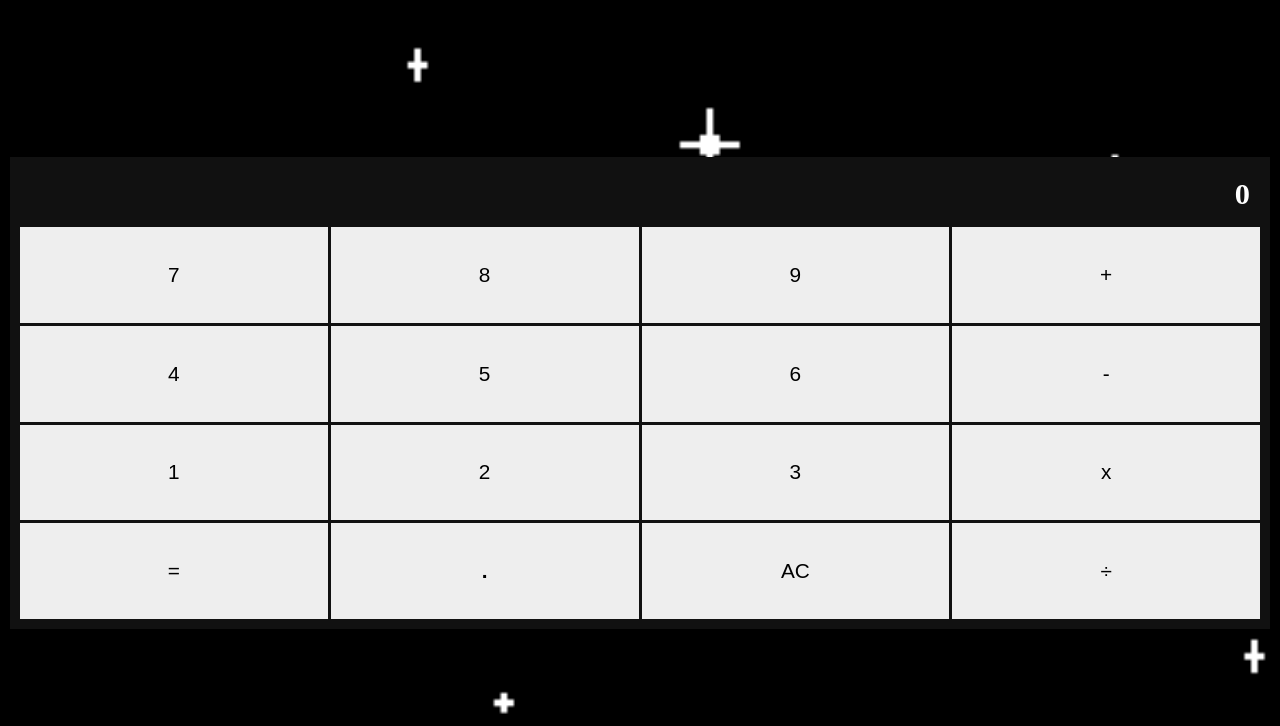
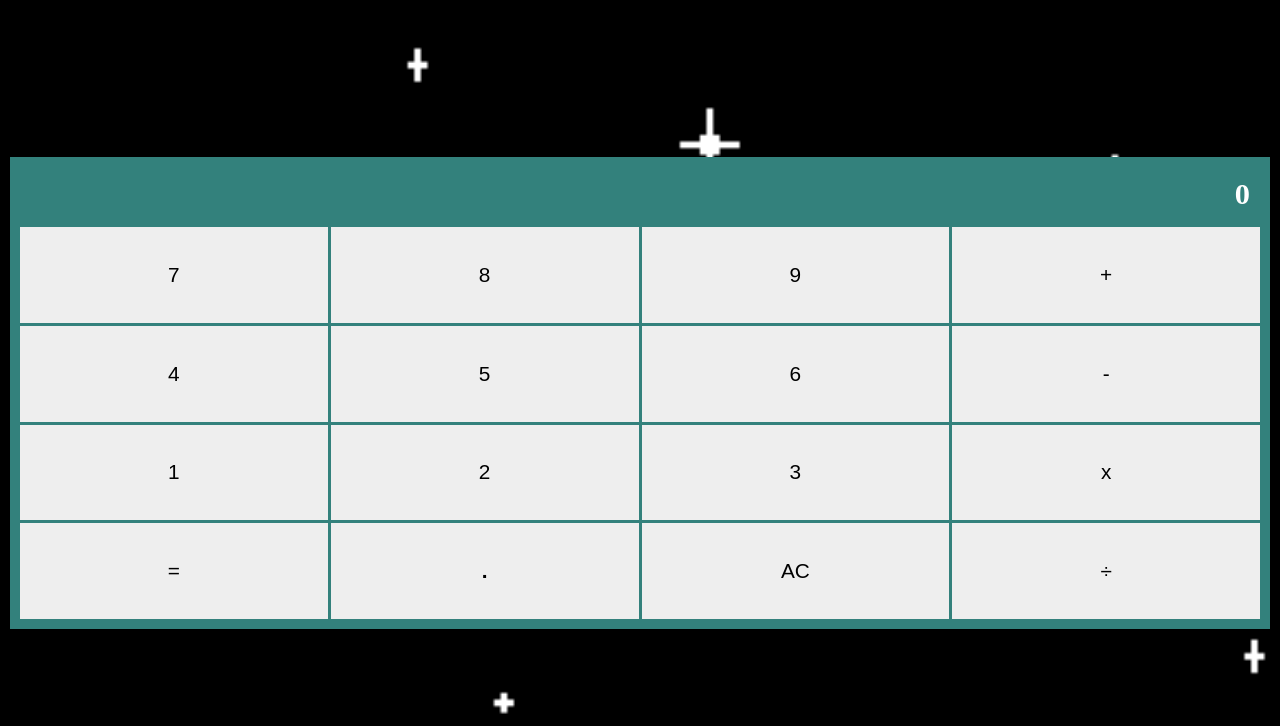
Before and after one commit to gamersprogrammer/calculator, a plain HTML site: page index.html in a window 1280 px wide. Shown: the part 74-800 px from the top of the page. Drawn offline with Linux system fonts and the light colour scheme.

Commit message:
Update styles.css

```diff
--- a/styles.css
+++ b/styles.css
@@ -9,7 +9,7 @@
     justify-content: center;
     flex-direction: column;
     margin-top:20vh;
-    background: #111;
+    background: rgb(51, 129, 124);
     margin-left: 10px;
     margin-right: 10px;
 }
```
